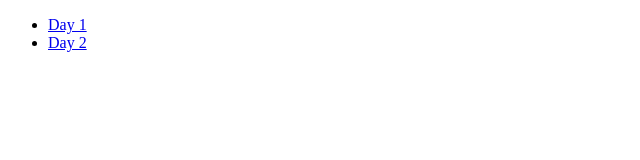
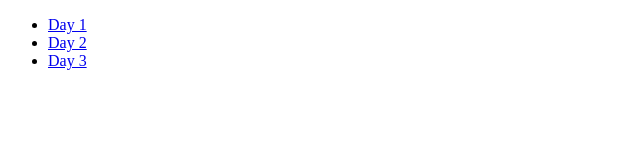
Before and after one commit to holdercp/wes-bos-js-30, a plain HTML site: page index.html in a window 1280 px wide. Shown: the full height of the page, 0-640 px from the left. Drawn offline with Linux system fonts and the light colour scheme.

Commit message:
Add day 3 project to index file

```diff
--- a/index.html
+++ b/index.html
@@ -10,6 +10,7 @@
   <ul>
     <li><a href="day-1-drumkit/index.html">Day 1</a></li>
     <li><a href="day-2-clock/index.html">Day 2</a></li>
+    <li><a href="day-3-cssvars/index.html">Day 3</a></li>
   </ul>
 </body>
 </html>
```
